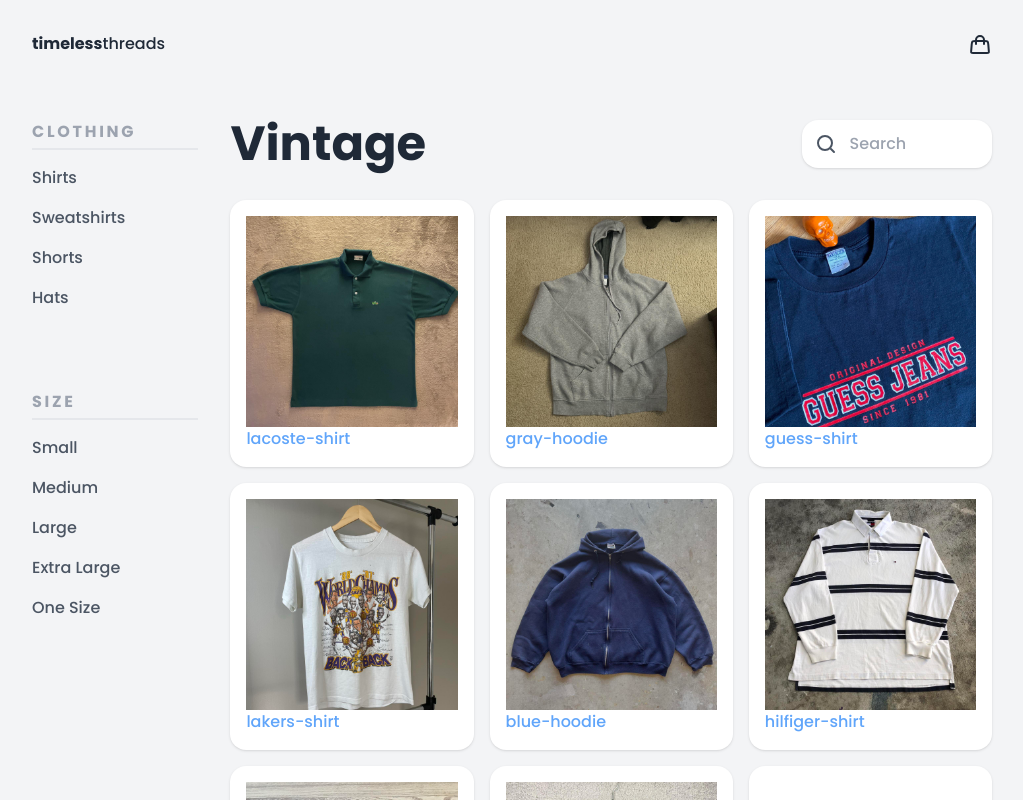
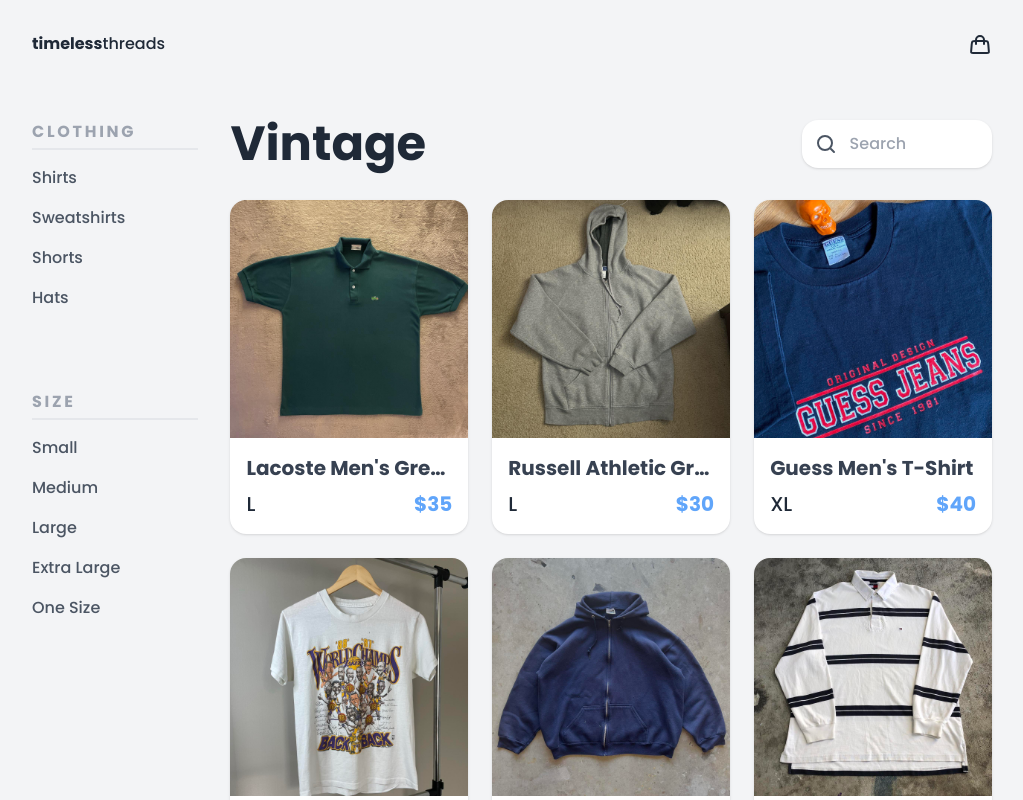
Before and after one commit to jaxonhill/minimalist-ecommerce-store, a Next.js app: page / in a window 1280 px wide. Shown: the top 800 px of the page, without its empty margins (128-1151 px from the left). Built offline with nearby package versions, Linux system fonts and the light colour scheme.

Commit message:
Add mapping for iterative filters, wrap link component around ProductCard and fix styling

```diff
--- a/components/ClickableFiltersSection.js
+++ b/components/ClickableFiltersSection.js
@@ -1,4 +1,7 @@
 import FilterButton from "./FilterButton"
+
+const CLOTHING_TYPES = ["Shirts", "Sweatshirts", "Shorts", "Hats"]
+const SIZES = ["Small", "Medium", "Large", "Extra Large", "One Size"]
 
 export default function ClickableFiltersSection() {
     return (
@@ -8,10 +11,9 @@
                     <h2 className="font-bold text-gray-400 tracking-[0.17em]">CLOTHING</h2>
                 </div>
                 <div className="flex flex-col pt-4 gap-4">
-                    <FilterButton filterOptionText="Shirts" />
-                    <FilterButton filterOptionText="Sweatshirts" />
-                    <FilterButton filterOptionText="Shorts" />
-                    <FilterButton filterOptionText="Hats" />
+                    {CLOTHING_TYPES.map((type, index) => {
+                        return <FilterButton key={index} filterOptionText={type} />
+                    })}
                 </div>
             </div>
             <div>
--- a/components/Navbar.js
+++ b/components/Navbar.js
@@ -5,7 +5,7 @@
             <button>
                 <svg width="24" height="24" viewBox="0 0 24 24" fill="none" xmlns="http://www.w3.org/2000/svg">
                     <path d="M8 12L8 8C8 5.79086 9.79086 4 12 4V4C14.2091 4 16 5.79086 16 8L16 12" stroke="#1F2937" strokeWidth="2" strokeLinecap="round" />
-                    <path d="M3.69435 12.6678C3.83942 10.9269 3.91196 10.0565 4.48605 9.52824C5.06013 9 5.9336 9 7.68053 9H16.3195C18.0664 9 18.9399 9 19.514 9.52824C20.088 10.0565 20.1606 10.9269 20.3057 12.6678L20.8195 18.8339C20.904 19.8474 20.9462 20.3542 20.6491 20.6771C20.352 21 19.8435 21 18.8264 21H5.1736C4.15655 21 3.64802 21 3.35092 20.6771C3.05382 20.3542 3.09605 19.8474 3.18051 18.8339L3.69435 12.6678Z" stroke="#1F2937" stroke-width="2" />
+                    <path d="M3.69435 12.6678C3.83942 10.9269 3.91196 10.0565 4.48605 9.52824C5.06013 9 5.9336 9 7.68053 9H16.3195C18.0664 9 18.9399 9 19.514 9.52824C20.088 10.0565 20.1606 10.9269 20.3057 12.6678L20.8195 18.8339C20.904 19.8474 20.9462 20.3542 20.6491 20.6771C20.352 21 19.8435 21 18.8264 21H5.1736C4.15655 21 3.64802 21 3.35092 20.6771C3.05382 20.3542 3.09605 19.8474 3.18051 18.8339L3.69435 12.6678Z" stroke="#1F2937" strokeWidth="2" />
                 </svg>
             </button>
         </nav>
--- a/components/ProductCard.js
+++ b/components/ProductCard.js
@@ -3,11 +3,19 @@
 
 export default function ProductCard({ product }) {
     return (
-        <div className="w-full bg-white rounded-2xl shadow p-4" key={product.id}>
-            <Image src={product.imgPath} width={400} height={400} />
-            <Link className="text-blue-400 hover:underline" href={`/products/${encodeURIComponent(product.slug)}`}>
-                {product.slug}
-            </Link>
-        </div>
+        <Link className="group" href={`/products/${encodeURIComponent(product.slug)}`}>
+            <div className="bg-white rounded-2xl shadow overflow-hidden group-hover:brightness-90" key={product.id}>
+                <div className="aspect-square w-full relative">
+                    <Image src={product.imgPath} alt={product.title} fill className="object-contain" />
+                </div>
+                <div className="p-4 text-xl">
+                    <p className="text-gray-700 w-full font-bold truncate pb-2">{product.title}</p>
+                    <div className="flex justify-between">
+                        <p>{product.size}</p>
+                        <p className="text-blue-400 font-bold">${product.price}</p>
+                    </div>
+                </div>
+            </div>
+        </Link>
     )
 }
--- a/components/ProductSection.js
+++ b/components/ProductSection.js
@@ -12,7 +12,7 @@
     })
 
     return (
-        <div className="w-full grid grid-cols-3 gap-4 mt-8">
+        <div className="w-full grid grid-cols-3 gap-6 mt-8">
             {productsToDisplay.map(product => <ProductCard key={product.id} product={product} />)}
         </div>
     )
--- a/components/Searchbar.js
+++ b/components/Searchbar.js
@@ -1,7 +1,7 @@
 export default function Searchbar({ searchText, setSearchText }) {
     return (
         <div className="p-3 flex items-center gap-3 bg-white rounded-2xl w-1/4 shadow">
-            <label for="search">
+            <label htmlFor="search">
                 <svg width="24" height="24" viewBox="0 0 24 24" fill="none" xmlns="http://www.w3.org/2000/svg">
                     <circle cx="11" cy="11" r="7" stroke="#4B5563" strokeWidth="2" />
                     <path d="M20 20L17 17" stroke="#4B5563" strokeWidth="2" strokeLinecap="round" />
```
